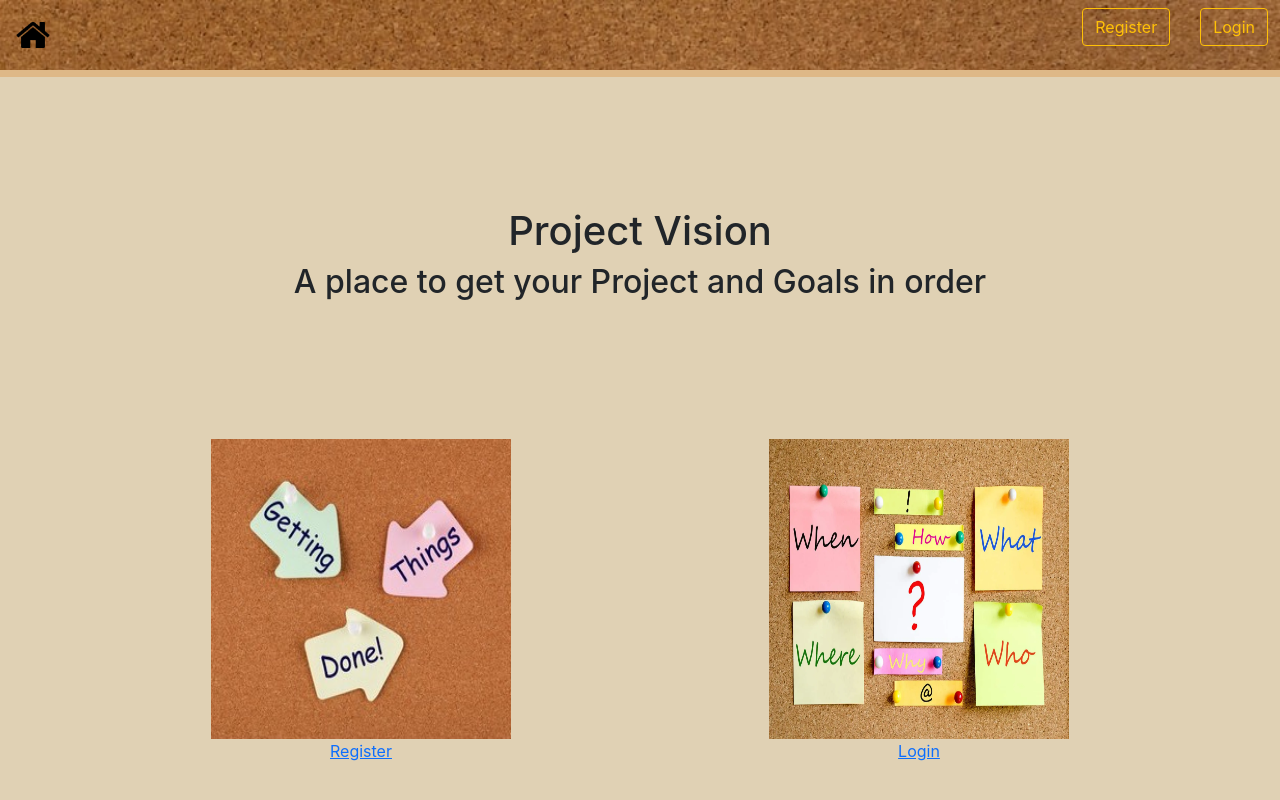
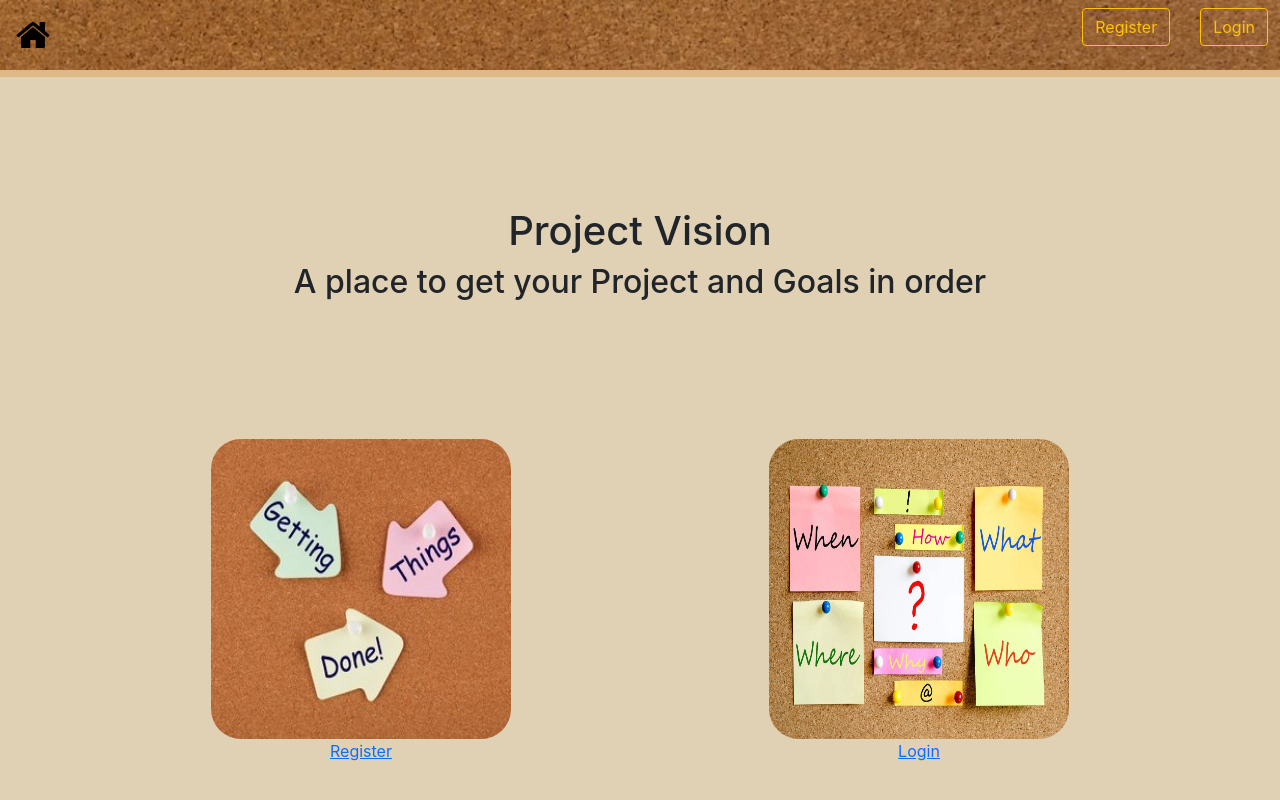
Before and after one commit to procrastonator/objectivision, a React (Create React App) app: page / in a window 1280 px wide. Built offline with nearby package versions, Linux system fonts and the light colour scheme; no server answers.

Commit message:
persentation push

```diff
--- a/src/components/CreateGoal.css
+++ b/src/components/CreateGoal.css
@@ -8,4 +8,5 @@
 .addGoal4 {
     margin-left: 65px;
     margin-bottom: 4px;
+
 }
--- a/src/components/CreateProject.js
+++ b/src/components/CreateProject.js
@@ -59,7 +59,7 @@ export default function CreateProject(props) {
           />
         </label>
         <label>
-          Picture: (add url)
+          Picture: (add picture link)
           <input
             type="text"
             name="image"
--- a/src/components/HomePage.css
+++ b/src/components/HomePage.css
@@ -56,3 +56,6 @@ height: 700px;
   .radius{
       border-radius: 10%;
   }
+  .home-corner{
+      border-radius: 10%;
+  }
--- a/src/components/HomePage.js
+++ b/src/components/HomePage.js
@@ -40,7 +40,7 @@ export default function HomePage(props) {
     <div >
     <NavLink to="/signup">
     <div className="down">
-    <img src={Register} alt="icon" width="300" height="300" />
+    <img className="home-corner" src={Register} alt="icon" width="300" height="300" />
     Register
     </div>
     </NavLink>
@@ -49,7 +49,7 @@ export default function HomePage(props) {
    <div>
    <NavLink to="/login">
    <div className="down">
-   <img src={login} alt="icon" to="/login"width="300" height="300"/>
+   <img className="home-corner" src={login} alt="icon" to="/login"width="300" height="300"/>
     Login
     </div>
     </NavLink>
--- a/src/components/ProjectDetails.css
+++ b/src/components/ProjectDetails.css
@@ -24,6 +24,9 @@
 .btn-warning {
     margin-right: 10px;
 }
+.space-btn{
+    margin-right: 10px;
+}
 
 .buttonNew {
     margin-right: 0px;
@@ -43,3 +46,6 @@
      margin-left: 5px;
      margin-top: 9px;
  }
+ .black-border{
+     border: 1px solid black;
+ }
--- a/src/components/ProjectDetails.js
+++ b/src/components/ProjectDetails.js
@@ -114,9 +114,9 @@ export default function ProjectDetails(props) {
           <div class="col Size">
             <div class="p-3 border InProgress"><h3> In Progress: </h3>
               {inProgress.length === 0 ?<>
-                <p>Looks like you have no goals yet</p>
+                <p>Looks like you have no goals</p>
                 <Link to={`/projects/${projectId}/goal`}>
-                   <button className='btn btn-warning'>Add New Goal</button>
+                   <button className='btn btn-warning black-border'>Add New Goal</button>
                   </Link>
               </>
 
@@ -134,7 +134,7 @@ export default function ProjectDetails(props) {
                     </div>
 
                     <Link to={`/projects/${element._id}/update`}>
-                      <button className='btn btn-warning'>update Goal</button>
+                      <button className='btn btn-secondary space-btn'>update Goal</button>
                     </Link>
 
 
--- a/src/components/ProjectsList.js
+++ b/src/components/ProjectsList.js
@@ -22,7 +22,7 @@ export default function ProjectsList(props) {
     <div>
       {projectData.length === 0 ? (
         <div className="Box">
-          <h3>I see you have no project. Why don't we get started on a </h3>
+          <h3>I see you have no project. Why don't we get started on a new Project?</h3>
           <img className="corners" src={begin} alt="no pic" width="300" height="300" />
           <Link
             className=" btn btn-success button"
```
